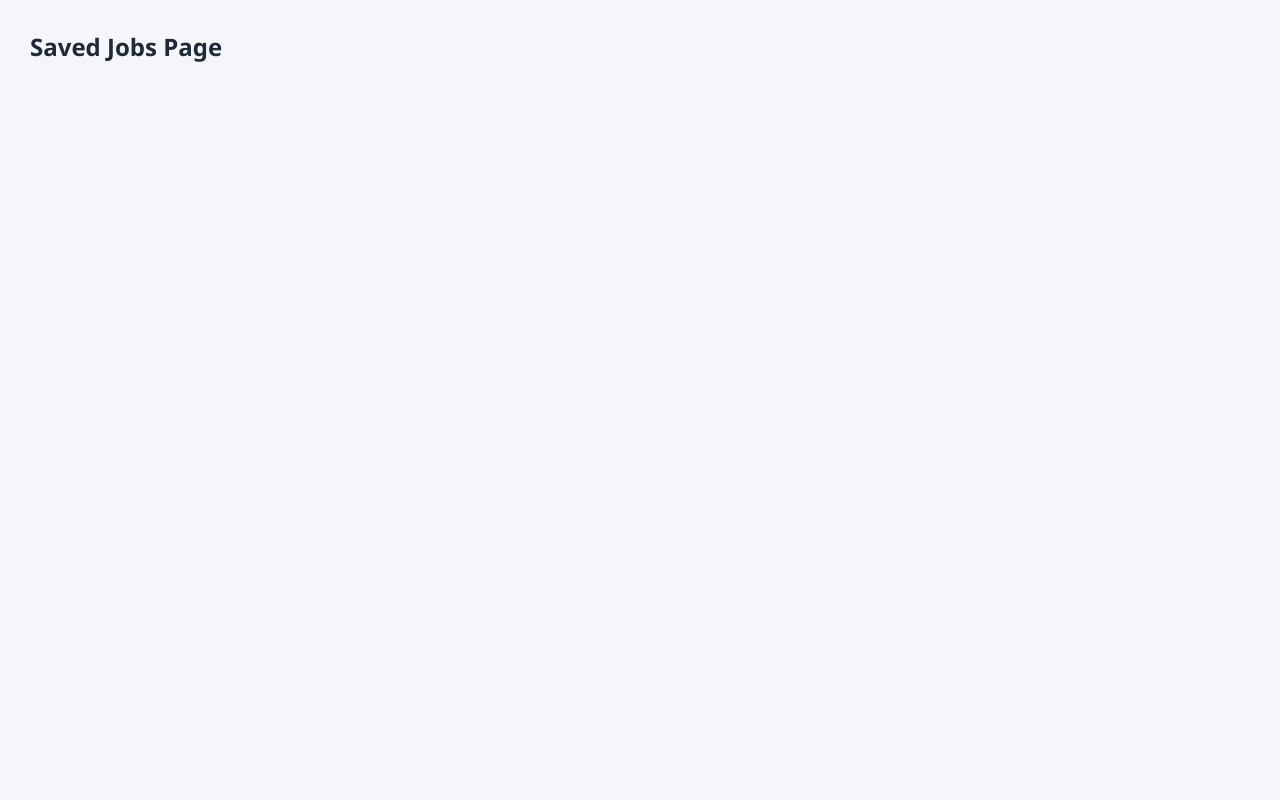
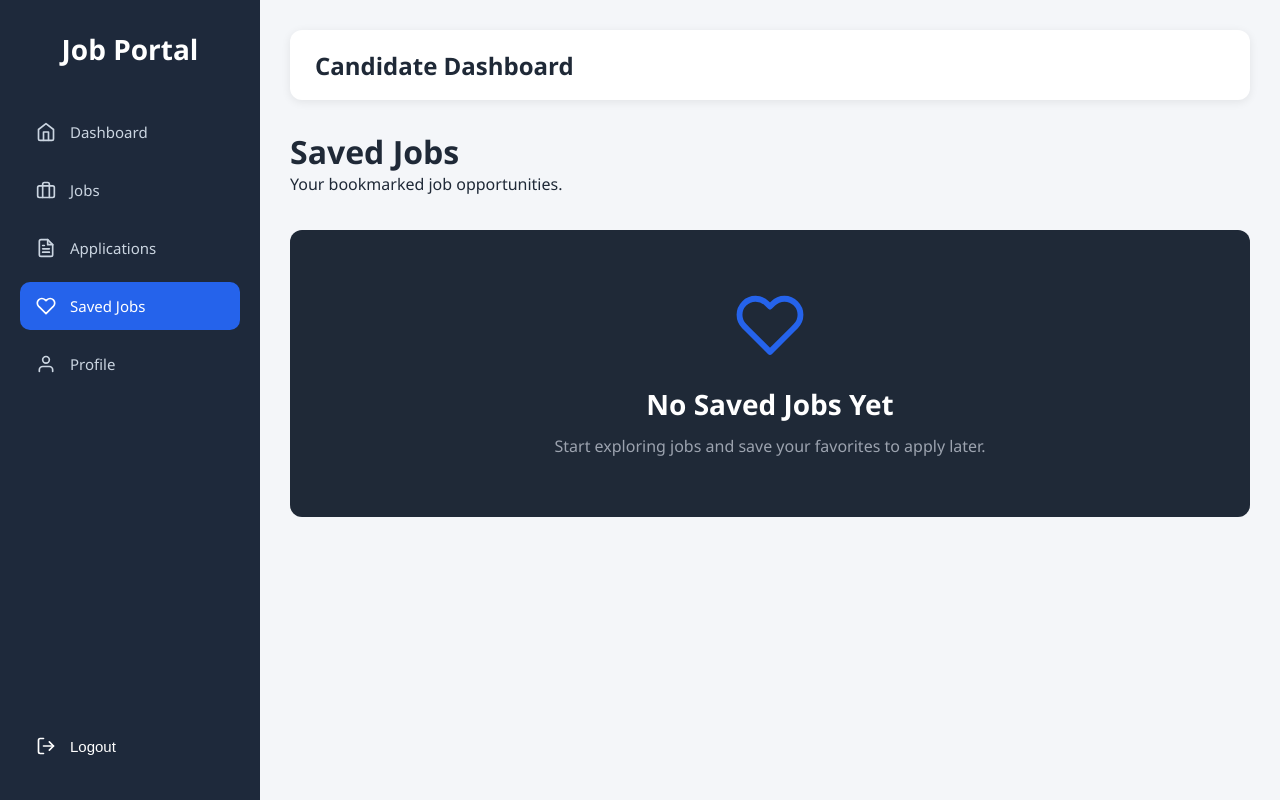
Before and after one commit to hemantbirla/smart-applicant-tracking-system, a React (Vite) app: page /saved-jobs in a window 1280 px wide. Built offline with nearby package versions, Linux system fonts and the light colour scheme; no server answers.

Commit message:
Add empty state for saved jobs

```diff
--- a/src/App.jsx
+++ b/src/App.jsx
@@ -10,6 +10,7 @@ import Dashboard from "./pages/Dashboard/Dashboard";
 import Jobs from "./pages/Jobs/Jobs";
 import JobDetails from "./pages/JobDetails/JobDetails";
 import Profile from "./pages/Profile/Profile";
+import SavedJobs from "./pages/SavedJobs/SavedJobs";
 
 import "react-toastify/dist/ReactToastify.css";
 
@@ -18,60 +19,31 @@ function App() {
     <>
       <Routes>
         {/* Redirect */}
-        <Route
-          path="/"
-          element={<Navigate to="/login" replace />}
-        />
+        <Route path="/" element={<Navigate to="/login" replace />} />
 
         {/* Authentication */}
         <Route path="/login" element={<Login />} />
         <Route path="/signup" element={<Signup />} />
-        <Route
-          path="/forgot-password"
-          element={<ForgotPassword />}
-        />
-        <Route
-          path="/reset-password"
-          element={<ResetPassword />}
-        />
+        <Route path="/forgot-password" element={<ForgotPassword />} />
+        <Route path="/reset-password" element={<ResetPassword />} />
 
         {/* Dashboard */}
-        <Route
-          path="/dashboard"
-          element={<Dashboard />}
-        />
+        <Route path="/dashboard" element={<Dashboard />} />
 
         {/* Jobs */}
         <Route path="/jobs" element={<Jobs />} />
-        <Route
-          path="/jobs/:jobId"
-          element={<JobDetails />}
-        />
+        <Route path="/jobs/:jobId" element={<JobDetails />} />
 
         {/* Candidate */}
-        <Route
-          path="/profile"
-          element={<Profile />}
-        />
+        <Route path="/profile" element={<Profile />} />
 
         {/* Temporary Pages */}
         <Route
           path="/applications"
-          element={
-            <h2 style={{ padding: 30 }}>
-              Applications Page
-            </h2>
-          }
+          element={<h2 style={{ padding: 30 }}>Applications Page</h2>}
         />
 
-        <Route
-          path="/saved-jobs"
-          element={
-            <h2 style={{ padding: 30 }}>
-              Saved Jobs Page
-            </h2>
-          }
-        />
+        <Route path="/saved-jobs" element={<SavedJobs />} />
 
         {/* 404 */}
         <Route
@@ -91,10 +63,7 @@ function App() {
         />
       </Routes>
 
-      <ToastContainer
-        position="top-right"
-        autoClose={3000}
-      />
+      <ToastContainer position="top-right" autoClose={3000} />
     </>
   );
 }
--- a/src/components/jobs/EmptyJobs.jsx
+++ b/src/components/jobs/EmptyJobs.jsx
@@ -0,0 +1,17 @@
+import { FiHeart } from "react-icons/fi";
+
+const EmptySavedJobs = () => {
+  return (
+    <div className="empty-saved-jobs">
+      <FiHeart className="empty-icon" />
+
+      <h2>No Saved Jobs Yet</h2>
+
+      <p>
+        Start exploring jobs and save your favorites to apply later.
+      </p>
+    </div>
+  );
+};
+
+export default EmptySavedJobs;
--- a/src/components/jobs/JobCard.jsx
+++ b/src/components/jobs/JobCard.jsx
@@ -15,8 +15,6 @@ const JobCard = ({ job }) => {
   const { toggleSave, isSaved } = useSavedJobs();
 
   if (!job) return null;
-
-  const saved = isSaved(job.id);
 
   return (
     <div className="job-card">
@@ -37,10 +35,7 @@ const JobCard = ({ job }) => {
           </div>
         </div>
 
-        <SaveJobButton
-          saved={saved}
-          onToggle={() => toggleSave(job)}
-        />
+        <SaveJobButton job={job} />
       </div>
 
       <JobMeta job={job} />
--- a/src/components/jobs/JobList.jsx
+++ b/src/components/jobs/JobList.jsx
@@ -5,7 +5,6 @@ import EmptyState from "./EmptyState";
 
 const JobList = ({
   jobs = [],
-  onSave,
 
   // Pagination
   currentPage = 1,
@@ -47,18 +46,14 @@ const JobList = ({
                   : null
               }
             >
-              <JobCard
-                job={job}
-                onSave={onSave}
-              />
+              <JobCard job={job} />
             </div>
           );
         })}
       </div>
 
       {/* Pagination */}
-      {!useInfiniteScroll &&
-        totalPages > 1 && (
+      {!useInfiniteScroll && totalPages > 1 && (
         <Pagination
           currentPage={currentPage}
           totalPages={totalPages}
@@ -69,9 +64,7 @@ const JobList = ({
       {/* Infinite Scroll Loader */}
       {useInfiniteScroll &&
         loading &&
-        jobs.length > 0 && (
-          <InfiniteLoader />
-        )}
+        jobs.length > 0 && <InfiniteLoader />}
     </>
   );
 };
--- a/src/components/jobs/SaveJobButton.jsx
+++ b/src/components/jobs/SaveJobButton.jsx
@@ -1,11 +1,17 @@
 import { FiHeart } from "react-icons/fi";
 import { FaHeart } from "react-icons/fa";
 
-const SaveJobButton = ({ saved, onToggle }) => {
+import useSavedJobs from "../../hooks/useSavedJobs";
+
+const SaveJobButton = ({ job }) => {
+  const { toggleSave, isSaved } = useSavedJobs();
+
+  const saved = isSaved(job.id);
+
   return (
     <button
       className={`save-job-btn ${saved ? "saved" : ""}`}
-      onClick={onToggle}
+      onClick={() => toggleSave(job)}
       aria-label="Save Job"
     >
       {saved ? <FaHeart /> : <FiHeart />}
--- a/src/components/jobs/SavedJobsList.jsx
+++ b/src/components/jobs/SavedJobsList.jsx
@@ -0,0 +1,35 @@
+import { FiHeart } from "react-icons/fi";
+
+import useSavedJobs from "../../hooks/useSavedJobs";
+import JobCard from "./JobCard";
+
+const SavedJobList = () => {
+  const { savedJobs } = useSavedJobs();
+
+  if (savedJobs.length === 0) {
+    return (
+      <div className="empty-state">
+        <FiHeart className="empty-state-icon" />
+
+        <h2>No Saved Jobs Yet</h2>
+
+        <p>
+          Start exploring jobs and save your favorite jobs to apply later.
+        </p>
+      </div>
+    );
+  }
+
+  return (
+    <div className="jobs-grid">
+      {savedJobs.map((job) => (
+        <JobCard
+          key={job.id}
+          job={job}
+        />
+      ))}
+    </div>
+  );
+};
+
+export default SavedJobList;
--- a/src/pages/Jobs/Jobs.jsx
+++ b/src/pages/Jobs/Jobs.jsx
@@ -23,7 +23,7 @@ const Jobs = () => {
   const [loading, setLoading] = useState(true);
   const [error, setError] = useState("");
 
-  // Future API pagination state
+  // API Ready
   const [page, setPage] = useState(1);
   const [hasMore, setHasMore] = useState(true);
 
@@ -41,12 +41,7 @@ const Jobs = () => {
         limit: PAGE_SIZE,
       });
 
-      const formattedJobs = response.jobs.map((job) => ({
-        ...job,
-        saved: job.saved ?? false,
-      }));
-
-      setJobs(formattedJobs);
+      setJobs(response.jobs);
 
       setHasMore(response.jobs.length === PAGE_SIZE);
     } catch (err) {
@@ -55,20 +50,6 @@ const Jobs = () => {
     } finally {
       setLoading(false);
     }
-  };
-
-  // Save Job
-  const handleSave = (id) => {
-    setJobs((prevJobs) =>
-      prevJobs.map((job) =>
-        job.id === id
-          ? {
-              ...job,
-              saved: !job.saved,
-            }
-          : job
-      )
-    );
   };
 
   const {
@@ -82,7 +63,6 @@ const Jobs = () => {
     clearFilters,
   } = useJobFilters(jobs);
 
-  // Client Pagination
   const {
     currentItems,
     currentPage,
@@ -90,14 +70,13 @@ const Jobs = () => {
     goToPage,
   } = usePagination(filteredJobs);
 
-  // Infinite Scroll (API Ready)
   const loadMore = useCallback(() => {
     if (loading || !hasMore) return;
 
     setPage((prev) => prev + 1);
 
-    // Later:
-    // fetch next page from API
+    // Future API
+    // fetchJobs(page + 1);
   }, [loading, hasMore]);
 
   const { lastElementRef } = useInfiniteScroll(
@@ -142,7 +121,6 @@ const Jobs = () => {
 
             <JobList
               jobs={currentItems}
-              onSave={handleSave}
               currentPage={currentPage}
               totalPages={totalPages}
               onPageChange={goToPage}
--- a/src/pages/SavedJobs/SavedJobs.jsx
+++ b/src/pages/SavedJobs/SavedJobs.jsx
@@ -0,0 +1,29 @@
+import DashboardLayout from "../../layouts/DashboardLayout";
+
+import SavedJobList from "../../components/jobs/SavedJobsList";
+import EmptySavedJobs from "../../components/jobs/EmptyJobs";
+
+import useSavedJobs from "../../hooks/useSavedJobs";
+
+const SavedJobs = () => {
+  const { savedJobs } = useSavedJobs();
+
+  return (
+    <DashboardLayout>
+      <div className="dashboard-page">
+        <div className="dashboard-header">
+          <h1>Saved Jobs</h1>
+          <p>Your bookmarked job opportunities.</p>
+        </div>
+
+        {savedJobs.length === 0 ? (
+          <EmptySavedJobs />
+        ) : (
+          <SavedJobList jobs={savedJobs} />
+        )}
+      </div>
+    </DashboardLayout>
+  );
+};
+
+export default SavedJobs;
--- a/src/styles/jobs.css
+++ b/src/styles/jobs.css
@@ -954,3 +954,35 @@
   background: #fee2e2;
   color: #ef4444;
 }
+
+/* ===========================
+   Empty Saved Job
+=========================== */
+
+.empty-saved-jobs {
+  background: #1f2937;
+  border-radius: 12px;
+  padding: 60px 20px;
+  text-align: center;
+  color: #d1d5db;
+  margin-top: 30px;
+}
+
+.empty-icon {
+  font-size: 70px;
+  color: #2563eb;
+  margin-bottom: 20px;
+}
+
+.empty-saved-jobs h2 {
+  font-size: 28px;
+  color: #ffffff;
+  margin-bottom: 12px;
+}
+
+.empty-saved-jobs p {
+  color: #9ca3af;
+  font-size: 16px;
+  max-width: 500px;
+  margin: 0 auto;
+}
```
Lines whose indentation alone changed are shown as unchanged.
